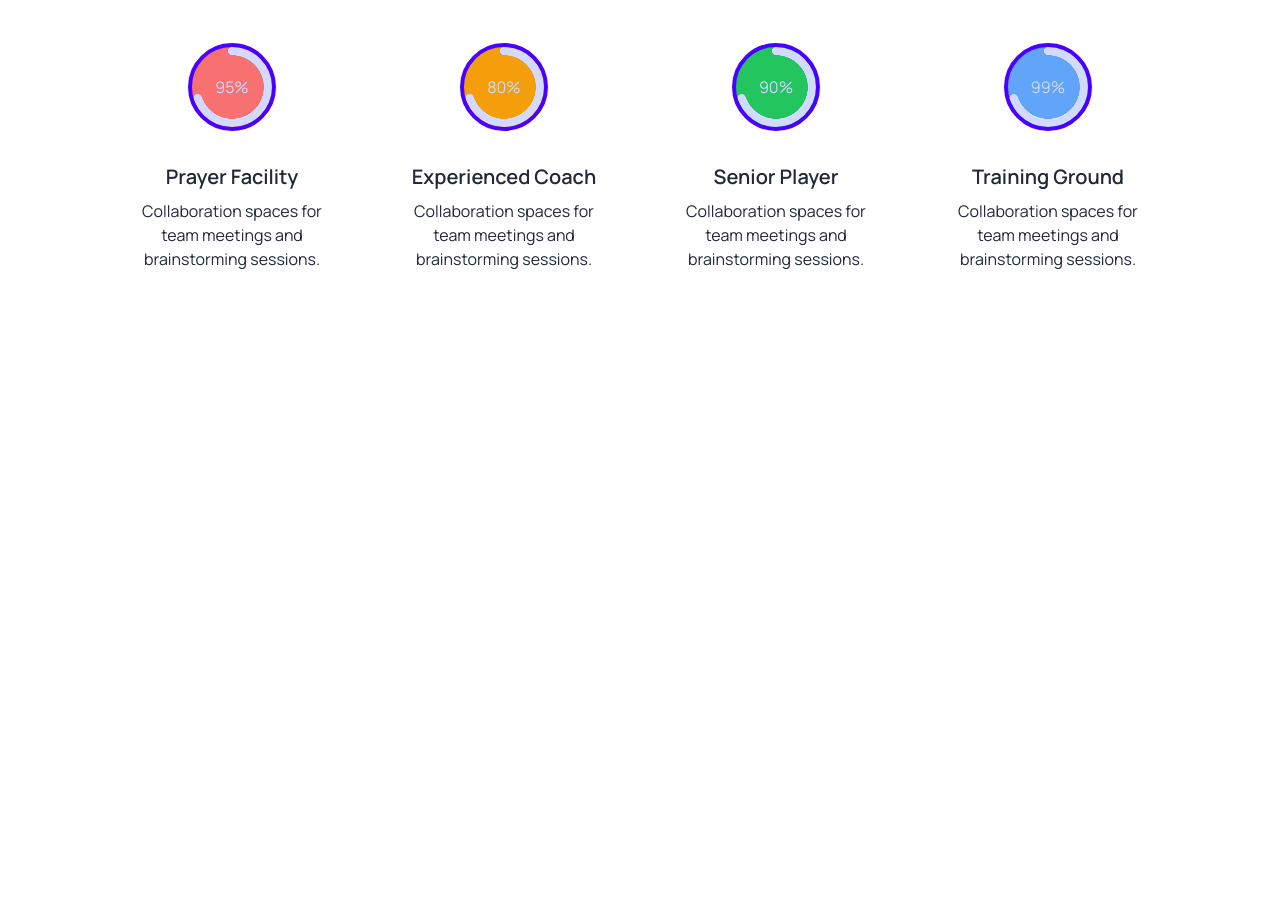
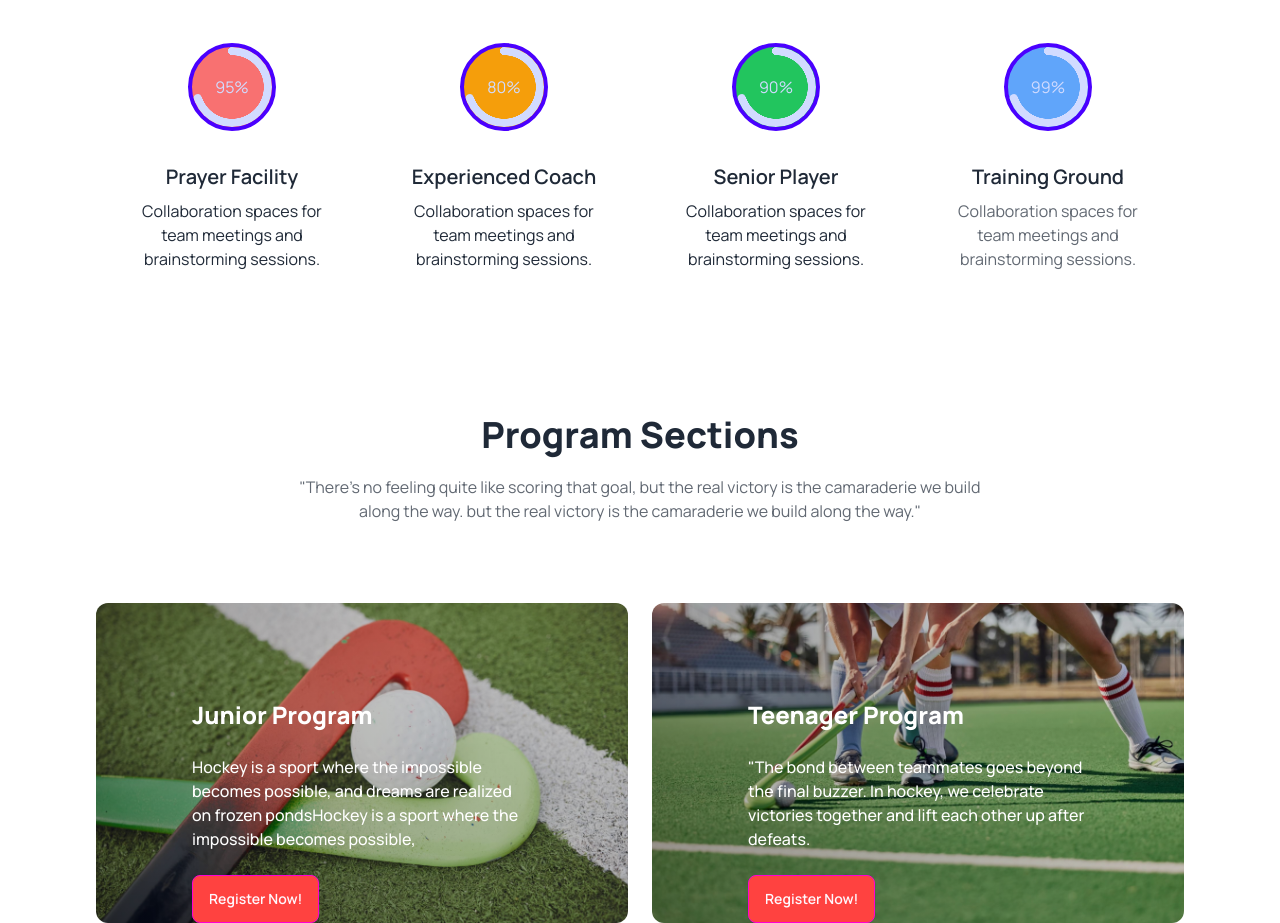
Before and after one commit to Jaynab94/B9-A3, a plain HTML site: page index.html in a window 1280 px wide. Shown: the part 1039-1962 px from the top of the page. Before the commit the page ends 1342 px from the top, so only its background shows below. Drawn offline with nearby package versions, Linux system fonts and the light colour scheme.

Commit message:
program sesction complete

```diff
--- a/index.html
+++ b/index.html
@@ -184,13 +184,58 @@
                     </figure>
                     <div class="card-body items-center text-center">
                         <h2 class="card-title">Training Ground</h2>
-                        <p>Collaboration spaces for team meetings and brainstorming sessions.</p>
+                        <p class="text-base text-[rgba(19, 19, 24, 0.60)] opacity-70 text-center">
+                            Collaboration spaces for team meetings and brainstorming sessions.</p>
 
                     </div>
 
                 </div>
 
             </div>
+
+
+        </section>
+
+
+        <section class="container mx-auto lg:px-24 px-8 mt-28">
+
+            <div class="mb-20">
+                <h4 class="text-xl lg:text-4xl font-extrabold text-center">Program Sections</h4>
+
+                <p class="text-base text-[rgba(19, 19, 24, 0.60)] opacity-70 text-center mt-5">"There's no feeling quite
+                    like scoring that goal, but the real victory is the camaraderie we build <br>
+                    along the way. but the real victory is the
+                    camaraderie we build along the way."</p>
+            </div>
+
+            <!-- image grid -->
+
+            <div class="grid grid-cols-1 lg:grid-cols-2 gap-6">
+
+                <div
+                    class="h-80 rounded-xl
+                background bg-[linear-gradient(45deg,rgba(0,0,0,0.4),rgba(0,0,0,0.1)),url(./images/2.png)] bg-opacity-40 bg-center bg-cover space-y-6 p-24">
+                    <h4 class="text-white font-extrabold text-2xl">Junior Program</h4>
+                    <p class="text-white text-base font-medium">Hockey is a sport where the impossible becomes possible,
+                        and dreams are realized on frozen pondsHockey is a sport where the impossible becomes possible,
+                    </p>
+                    <button class="btn btn-secondary bg-custom-color">Register Now!</button>
+                </div>
+
+
+                <div
+                    class="h-80 rounded-xl
+                background bg-[linear-gradient(45deg,rgba(0,0,0,0.4),rgba(0,0,0,0.1)),url(./images/3.png)] bg-center bg-cover space-y-6 p-24">
+                    <h4 class="text-white font-extrabold text-2xl">Teenager Program</h4>
+                    <p class="text-white text-base font-medium">"The bond between teammates goes beyond the final buzzer. In hockey, we celebrate victories
+                        together and lift each other up after defeats.</p>
+
+                        <button class="btn btn-secondary bg-custom-color">Register Now!</button>
+                </div>
+
+
+            </div>
+
 
 
         </section>
```
